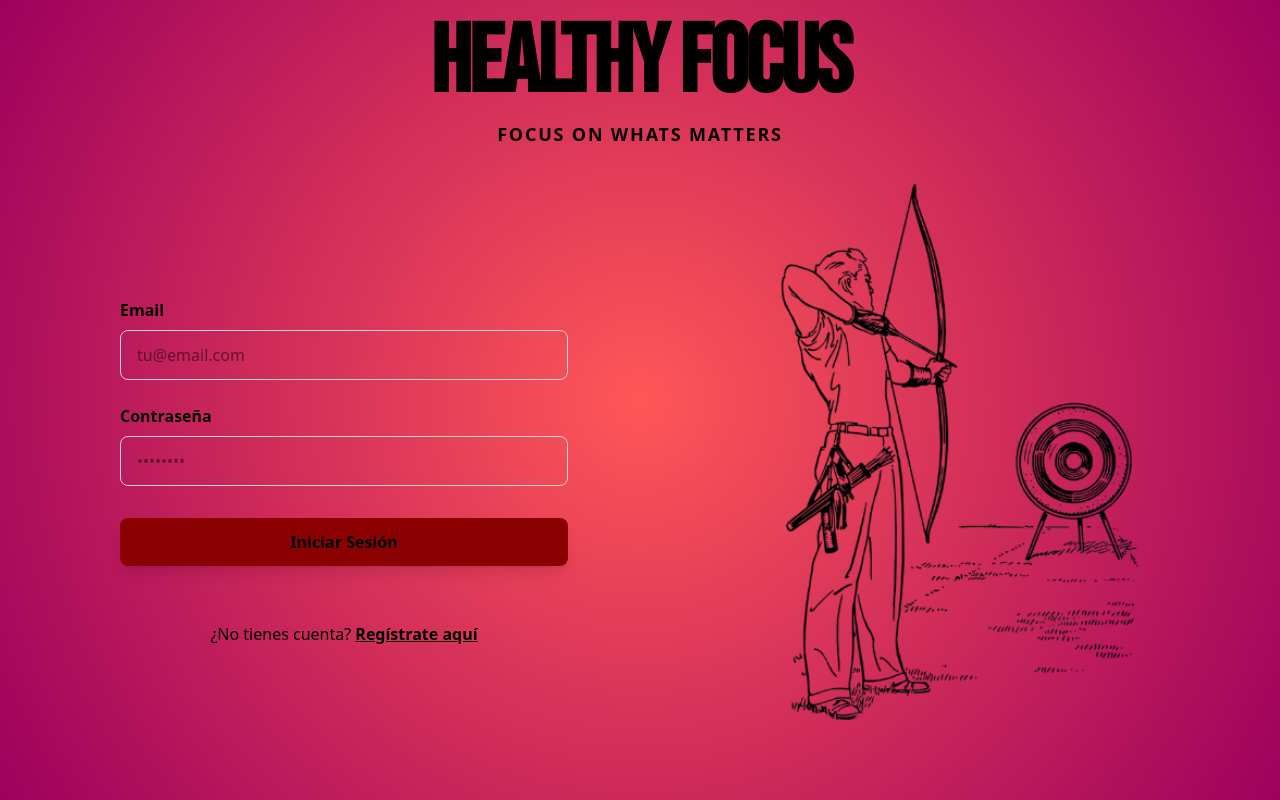
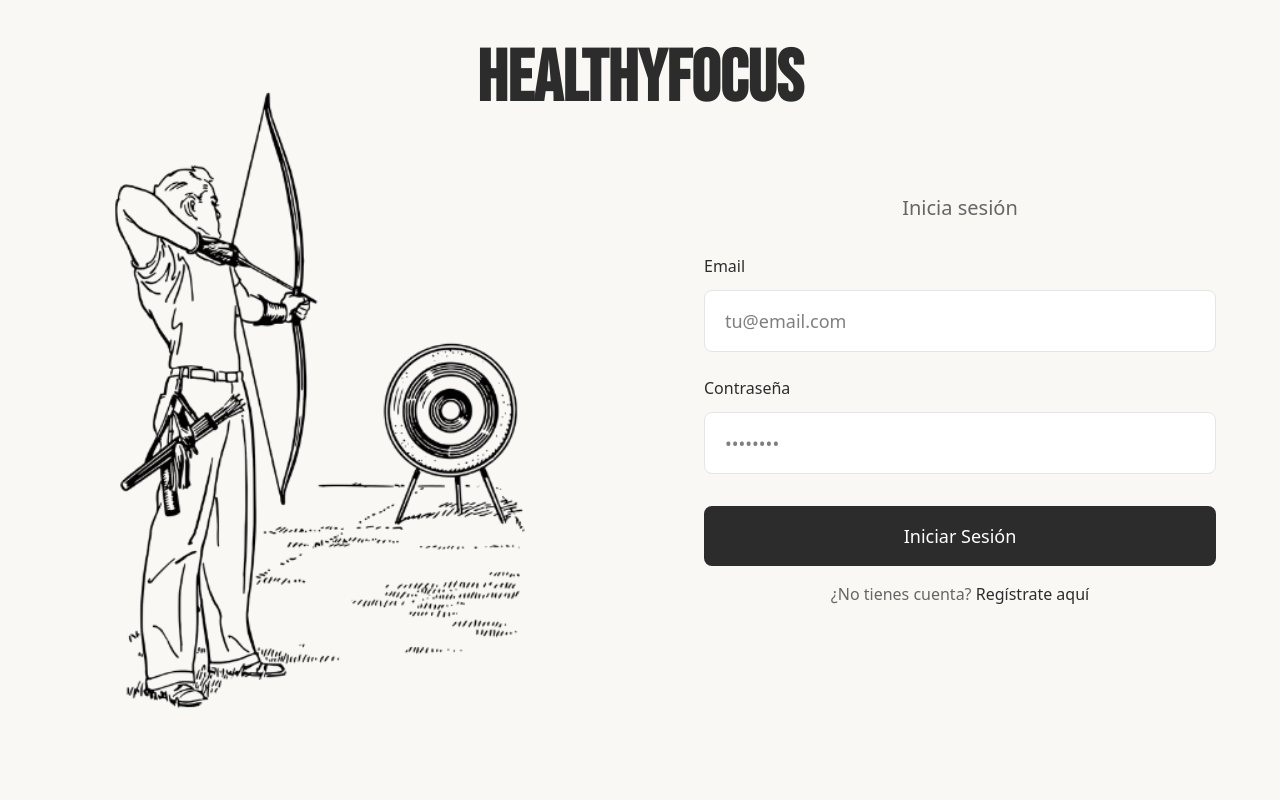
Before and after one commit to GodSci3nc3/HealthyFocus, a Next.js app: page /login in a window 1280 px wide. Built offline with nearby package versions, Linux system fonts and the light colour scheme.

Commit message:
Login and register update styles

```diff
--- a/src/app/login/page.jsx
+++ b/src/app/login/page.jsx
@@ -3,50 +3,70 @@ import { useState, useEffect } from 'react';
 import LoginForm from "@/components/LoginForm";
 
 function LoginPage() {
-    const [titleMoved, setTitleMoved] = useState(false);
+    const [animationPhase, setAnimationPhase] = useState('initial'); // 'initial', 'moved', 'complete'
 
     useEffect(() => {
-        const timer = setTimeout(() => {
-            setTitleMoved(true);
-        }, 600);
+        // Fase 1: Título se mueve hacia arriba después de 2 segundos
+        const timer1 = setTimeout(() => {
+            setAnimationPhase('moved');
+        }, 2000);
 
-        return () => clearTimeout(timer);
+        // Fase 2: Mostrar contenido después de que termine la animación (0.6 segundos)
+        const timer2 = setTimeout(() => {
+            setAnimationPhase('complete');
+        }, 2600);
+
+        return () => {
+            clearTimeout(timer1);
+            clearTimeout(timer2);
+        };
     }, []);
 
     return (
-        <div className='min-h-screen bg-gradient-radial from-[#ff5757] to-[#9e005d] p-4'>
-            <div className={`transition-all duration-700 ease-out ${
-                titleMoved
-                    ? 'transform translate-y-0 scale-100'
-                    : 'transform translate-y-[40vh] scale-150'
+        <div className="min-h-screen bg-[#faf8f5] relative overflow-hidden">
+            {/* Título con animación centrada */}
+            <div className={`absolute inset-0 flex items-center justify-center transition-all duration-[600ms] ease-out ${
+                animationPhase === 'initial'
+                    ? 'transform translate-y-0'
+                    : 'transform -translate-y-[40vh]'
             }`}>
-                <h1 className='text-6xl md:text-8xl font-black text-black text-center mb-2 tracking-tight font-impact'>
-                    HEALTHY FOCUS
+                <h1
+                    className={`font-black text-[#2c2c2c] transition-all duration-[600ms] ease-out ${
+                        animationPhase === 'initial'
+                            ? 'text-9xl'
+                            : 'text-7xl'
+                    }`}
+                    style={{
+                        fontFamily: 'Bebas Neue, cursive'
+                    }}
+                >
+                    HealthyFocus
                 </h1>
             </div>
 
-            <div className={`w-full text-center transition-all duration-500 ${
-                titleMoved ? 'opacity-100' : 'opacity-0'
+            {/* Contenido principal (aparece después de la animación) */}
+            <div className={`flex h-screen transition-all duration-500 ${
+                animationPhase === 'complete' ? 'opacity-100' : 'opacity-0'
             }`}>
-                <p className='text-black font-bold text-lg mb-8 tracking-widest'>
-                    FOCUS ON WHATS MATTERS
-                </p>
-            </div>
+                {/* Left Side - Arquero */}
+                <div className='w-1/2 flex items-center justify-center p-2'>
+                    <img
+                        src="/goalKeeper.png"
+                        alt="Arquero apuntando al blanco"
+                        className='w-full h-auto max-w-4xl'
+                    />
+                </div>
 
-            <div className={`flex justify-center items-start transition-all duration-500 ${
-                titleMoved ? 'opacity-100' : 'opacity-0'
-            }`}>
-                <div className='w-full flex items-center justify-between px-8'>
-                    <div className='w-full lg:w-1/2 max-w-lg mx-auto'>
+                {/* Right Side - Form */}
+                <div className="w-1/2 flex flex-col justify-center p-8">
+                    <div className="w-full max-w-lg mx-auto">
+                        <div className="text-center mb-8">
+                            <p className='text-[#666] text-xl'>
+                                Inicia sesión
+                            </p>
+                        </div>
+
                         <LoginForm />
-                    </div>
-
-                    <div className='hidden lg:block w-1/2 pl-12'>
-                        <img
-                            src="/goalKeeper.png"
-                            alt="Arquero apuntando al blanco"
-                            className='w-full h-auto'
-                        />
                     </div>
                 </div>
             </div>
--- a/src/app/register/page.jsx
+++ b/src/app/register/page.jsx
@@ -2,50 +2,70 @@
 import { useState, useEffect } from 'react';
 import RegisterForm from "@/components/RegisterForm";
 
-function LoginPage() {
-    const [titleMoved, setTitleMoved] = useState(false);
+function RegisterPage() {
+    const [animationPhase, setAnimationPhase] = useState('initial'); // 'initial', 'moved', 'complete'
 
     useEffect(() => {
-        const timer = setTimeout(() => {
-            setTitleMoved(true);
-        }, 600);
+        // Fase 1: Título se mueve hacia arriba después de 2 segundos
+        const timer1 = setTimeout(() => {
+            setAnimationPhase('moved');
+        }, 2000);
 
-        return () => clearTimeout(timer);
+        // Fase 2: Mostrar contenido después de que termine la animación (0.6 segundos)
+        const timer2 = setTimeout(() => {
+            setAnimationPhase('complete');
+        }, 2600);
+
+        return () => {
+            clearTimeout(timer1);
+            clearTimeout(timer2);
+        };
     }, []);
 
     return (
-        <div className='min-h-screen bg-gradient-radial from-[#ff5757] to-[#9e005d] p-4'>
-            <div className={`transition-all duration-700 ease-out ${
-                titleMoved
-                    ? 'transform translate-y-0 scale-100'
-                    : 'transform translate-y-[40vh] scale-150'
+        <div className="min-h-screen bg-[#faf8f5] relative overflow-hidden">
+            {/* Título con animación centrada */}
+            <div className={`absolute inset-0 flex items-center justify-center transition-all duration-[600ms] ease-out ${
+                animationPhase === 'initial'
+                    ? 'transform translate-y-0'
+                    : 'transform -translate-y-[40vh]'
             }`}>
-                <h1 className='text-6xl md:text-8xl font-black text-black text-center mb-2 tracking-tight font-impact'>
-                    HEALTHY FOCUS
+                <h1
+                    className={`font-black text-[#2c2c2c] transition-all duration-[600ms] ease-out ${
+                        animationPhase === 'initial'
+                            ? 'text-9xl'
+                            : 'text-7xl'
+                    }`}
+                    style={{
+                        fontFamily: 'Bebas Neue, cursive'
+                    }}
+                >
+                    HealthyFocus
                 </h1>
             </div>
 
-            <div className={`w-full text-center transition-all duration-500 ${
-                titleMoved ? 'opacity-100' : 'opacity-0'
+            {/* Contenido principal (aparece después de la animación) */}
+            <div className={`flex h-screen transition-all duration-500 ${
+                animationPhase === 'complete' ? 'opacity-100' : 'opacity-0'
             }`}>
-                <p className='text-black font-bold text-lg mb-8 tracking-widest'>
-                    FOCUS ON WHATS MATTERS
-                </p>
-            </div>
+                {/* Left Side - Arquero */}
+                <div className='w-1/2 flex items-center justify-center p-2'>
+                    <img
+                        src="/goalKeeper.png"
+                        alt="Arquero apuntando al blanco"
+                        className='w-full h-auto max-w-4xl'
+                    />
+                </div>
 
-            <div className={`flex justify-center items-start transition-all duration-500 ${
-                titleMoved ? 'opacity-100' : 'opacity-0'
-            }`}>
-                <div className='w-full flex items-center justify-between px-8'>
-                    <div className='hidden lg:block w-1/2 pr-12'>
-                        <img
-                            src="/goalKeeper.png"
-                            alt="Arquero apuntando al blanco"
-                            className='w-full h-auto'
-                        />
-                    </div>
+                {/* Right Side - Form */}
+                <div className="w-1/2 flex flex-col justify-center p-8">
+                    <div className="w-full max-w-lg mx-auto">
+                        <div className="text-center mb-8">
+                            <p className='text-[#666] text-xl'>
+                                Crea una cuenta
+                            </p>
+                        </div>
 
-                    <div className='w-full lg:w-1/2 max-w-lg mx-auto'>
                         <RegisterForm />
                     </div>
                 </div>
@@ -54,4 +74,4 @@ function LoginPage() {
     );
 }
 
-export default LoginPage;
+export default RegisterPage;
--- a/src/components/LoginForm.jsx
+++ b/src/components/LoginForm.jsx
@@ -48,13 +48,13 @@ function LoginForm() {
 
     return (
         <div>
-            <form className='px-8 py-10 w-full' onSubmit={handleSubmit} ref={form}>
+            <form className='w-full' onSubmit={handleSubmit} ref={form}>
                 <div className='mb-6'>
-                    <label htmlFor="email" className='block text-black text-base font-bold mb-2'>
+                    <label htmlFor="email" className='block text-[#2c2c2c] text-base font-medium mb-3'>
                         Email
                     </label>
                     <input
-                        className='w-full px-4 py-3 border border-gray-300 rounded-lg focus:outline-none focus:ring-2 focus:ring-pink-500 focus:border-transparent transition-all duration-200 text-base'
+                        className='w-full px-5 py-4 border border-[#e5e5e5] rounded-lg focus:outline-none focus:border-[#2c2c2c] transition-all duration-300 text-lg bg-white'
                         type="email"
                         id="email"
                         name="email"
@@ -65,11 +65,11 @@ function LoginForm() {
                 </div>
 
                 <div className='mb-8'>
-                    <label htmlFor="password" className='block text-black text-base font-bold mb-2'>
+                    <label htmlFor="password" className='block text-[#2c2c2c] text-base font-medium mb-3'>
                         Contraseña
                     </label>
                     <input
-                        className='w-full px-4 py-3 border border-gray-300 rounded-lg focus:outline-none focus:ring-2 focus:ring-pink-500 focus:border-transparent transition-all duration-200 text-base'
+                        className='w-full px-5 py-4 border border-[#e5e5e5] rounded-lg focus:outline-none focus:border-[#2c2c2c] transition-all duration-300 text-lg bg-white'
                         type="password"
                         id="password"
                         name="password"
@@ -81,16 +81,16 @@ function LoginForm() {
 
                 <button
                     type="submit"
-                    className='w-full bg-[#8B0000] text-black font-bold py-3 px-4 rounded-lg hover:bg-opacity-80 transition-all duration-200 shadow-lg text-base mb-4'
+                    className='w-full bg-[#2c2c2c] text-white font-medium py-4 px-6 rounded-lg hover:bg-[#1a1a1a] transition-all duration-300 text-lg mb-4'
                 >
                     Iniciar Sesión
                 </button>
             </form>
 
             <div className='text-center'>
-                <p className='text-black text-base'>
+                <p className='text-[#666] text-base'>
                     ¿No tienes cuenta?{' '}
-                    <Link href="/register" className='font-bold underline hover:text-gray-700 transition-colors'>
+                    <Link href="/register" className='font-medium text-[#2c2c2c] hover:text-[#1a1a1a] transition-colors duration-300'>
                         Regístrate aquí
                     </Link>
                 </p>
```
Also changed, not shown: src/app/dashboard/page.jsx (+62 -71 lines), src/components/RegisterForm.jsx (+16 -12 lines).
